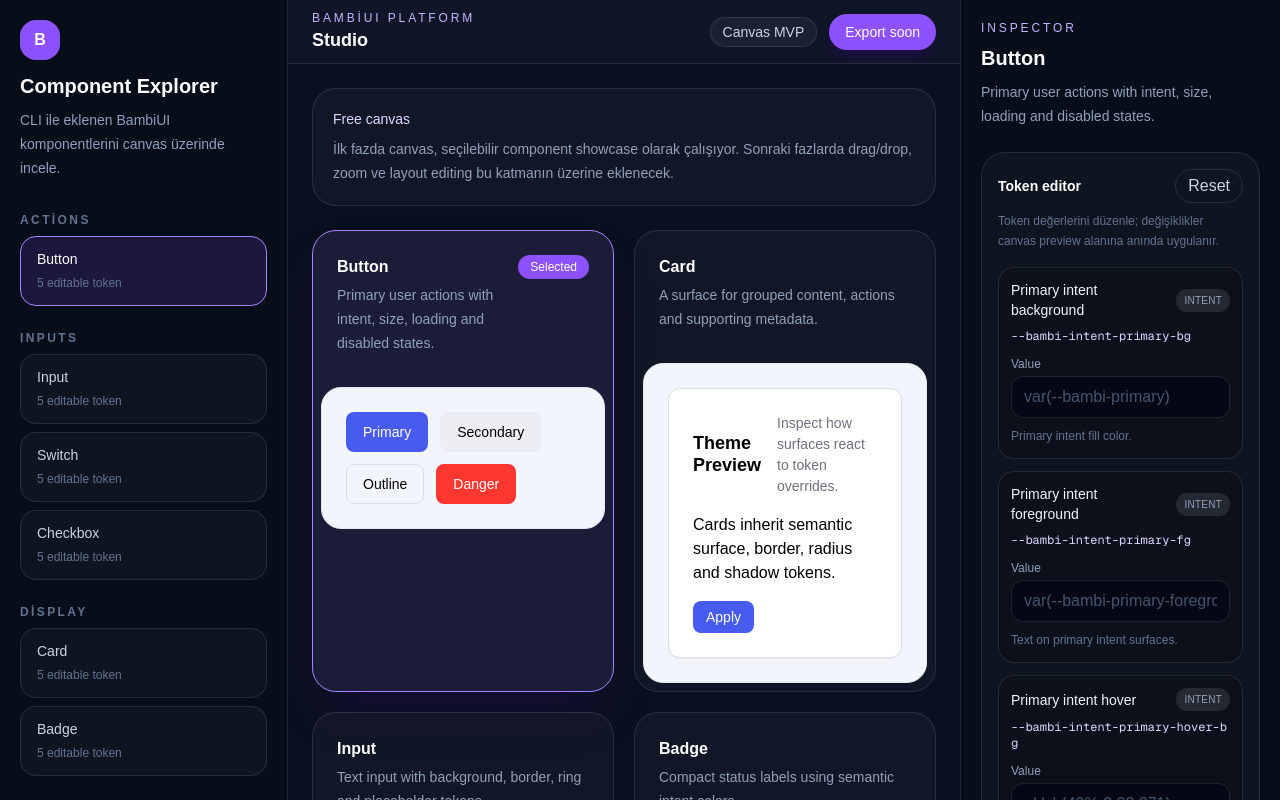
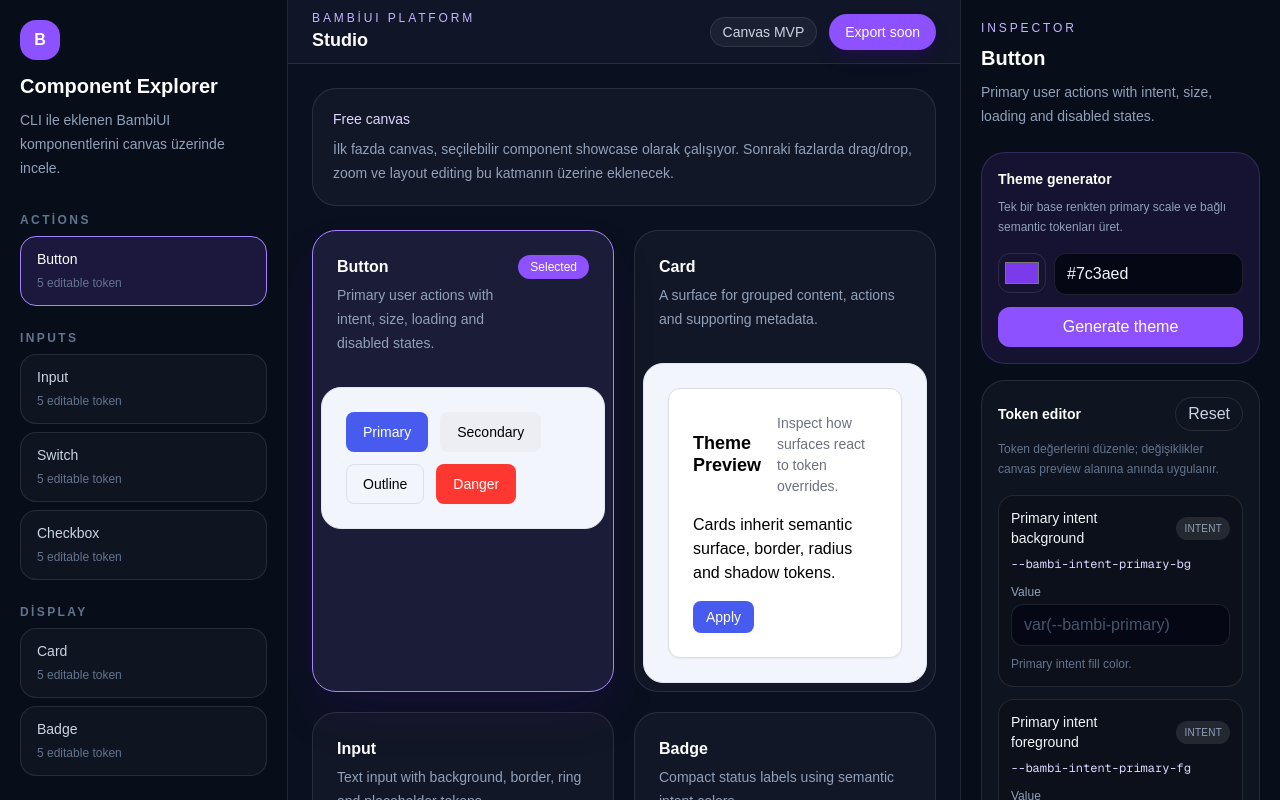
Before and after one commit to bambiui/studio, a Next.js app: page / in a window 1280 px wide. Shown: the top 800 px of the page. Built offline with nearby package versions, Linux system fonts and the light colour scheme.

Commit message:
feat(studio): generate theme from base color

```diff
--- a/src/studio/components/StudioShell.tsx
+++ b/src/studio/components/StudioShell.tsx
@@ -8,6 +8,7 @@ import {
   type ComponentCategory,
   type StudioComponentDefinition,
 } from "../registry/components";
+import { createThemeFromBaseColor, isValidHexColor } from "../theme/generator";
 import { editableTokenDefaults, type TokenOverrides } from "../tokens/defaults";
 import { tokenDefinitionMap } from "../tokens/metadata";
 
@@ -49,6 +50,13 @@ export function StudioShell() {
 
   const resetTokens = () => setTokenOverrides({});
 
+  const applyGeneratedTheme = (baseColor: string) => {
+    setTokenOverrides((current) => ({
+      ...current,
+      ...createThemeFromBaseColor(baseColor),
+    }));
+  };
+
   return (
     <div className="flex min-h-screen bg-[#0b1020] text-slate-100">
       <ComponentExplorer
@@ -68,6 +76,7 @@ export function StudioShell() {
         tokenOverrides={tokenOverrides}
         onUpdateToken={updateToken}
         onResetTokens={resetTokens}
+        onApplyGeneratedTheme={applyGeneratedTheme}
       />
     </div>
   );
@@ -272,6 +281,7 @@ interface InspectorPanelProps {
   tokenOverrides: TokenOverrides;
   onUpdateToken: (tokenId: string, value: string) => void;
   onResetTokens: () => void;
+  onApplyGeneratedTheme: (baseColor: string) => void;
 }
 
 function InspectorPanel({
@@ -279,7 +289,10 @@ function InspectorPanel({
   tokenOverrides,
   onUpdateToken,
   onResetTokens,
+  onApplyGeneratedTheme,
 }: InspectorPanelProps) {
+  const [baseColor, setBaseColor] = useState("#7c3aed");
+  const canGenerateTheme = isValidHexColor(baseColor);
   return (
     <aside className="hidden w-80 shrink-0 border-l border-white/10 bg-[#080d1a] p-5 xl:block">
       <div className="mb-6">
@@ -294,6 +307,36 @@ function InspectorPanel({
             "Canvas üzerinden bir komponent seç."}
         </p>
       </div>
+
+      <section className="mb-4 rounded-3xl border border-violet-400/20 bg-violet-500/10 p-4">
+        <h3 className="text-sm font-semibold text-white">Theme generator</h3>
+        <p className="mt-2 text-xs leading-5 text-slate-400">
+          Tek bir base renkten primary scale ve bağlı semantic tokenları üret.
+        </p>
+        <div className="mt-4 flex gap-2">
+          <input
+            type="color"
+            value={canGenerateTheme ? baseColor : "#7c3aed"}
+            onChange={(event) => setBaseColor(event.target.value)}
+            className="h-10 w-12 rounded-xl border border-white/10 bg-transparent p-1"
+            aria-label="Base color"
+          />
+          <input
+            value={baseColor}
+            onChange={(event) => setBaseColor(event.target.value)}
+            className="min-w-0 flex-1 rounded-xl border border-white/10 bg-[#050814] px-3 py-2 text-sm text-slate-100 outline-none transition placeholder:text-slate-600 focus:border-violet-400"
+            placeholder="#7c3aed"
+          />
+        </div>
+        <button
+          type="button"
+          disabled={!canGenerateTheme}
+          onClick={() => onApplyGeneratedTheme(baseColor)}
+          className="mt-3 w-full rounded-xl bg-violet-500 px-4 py-2 text-sm font-medium text-white transition hover:bg-violet-400 disabled:cursor-not-allowed disabled:opacity-50"
+        >
+          Generate theme
+        </button>
+      </section>
 
       <section className="rounded-3xl border border-white/10 bg-white/[0.03] p-4">
         <div className="flex items-center justify-between gap-3">
--- /dev/null
+++ b/src/studio/theme/generator.ts
@@ -0,0 +1,98 @@
+import type { TokenOverrides } from "../tokens/defaults";
+
+const PRIMARY_SCALE = [
+  ["50", 97, 0.018],
+  ["100", 94, 0.036],
+  ["200", 88, 0.072],
+  ["300", 78, 0.12],
+  ["400", 66, 0.18],
+  ["500", 55, 0.22],
+  ["600", 49, 0.23],
+  ["700", 42, 0.2],
+  ["800", 34, 0.16],
+  ["900", 27, 0.12],
+  ["950", 18, 0.08],
+] as const;
+
+interface RgbColor {
+  red: number;
+  green: number;
+  blue: number;
+}
+
+export function createThemeFromBaseColor(hexColor: string): TokenOverrides {
+  const rgb = parseHexColor(hexColor) ?? { red: 124, green: 58, blue: 237 };
+  const hue = Math.round(rgbToHslHue(rgb));
+  const foreground = relativeLuminance(rgb) > 0.56 ? "oklch(9% 0 0)" : "oklch(100% 0 0)";
+
+  const primaryScale = Object.fromEntries(
+    PRIMARY_SCALE.map(([step, lightness, chroma]) => [
+      `--bambi-primary-${step}`,
+      `oklch(${lightness}% ${chroma} ${hue})`,
+    ]),
+  );
+
+  return {
+    ...primaryScale,
+    "--bambi-primary": "var(--bambi-primary-500)",
+    "--bambi-primary-foreground": foreground,
+    "--bambi-ring": "var(--bambi-primary)",
+    "--bambi-intent-primary-bg": "var(--bambi-primary)",
+    "--bambi-intent-primary-fg": "var(--bambi-primary-foreground)",
+    "--bambi-intent-primary-hover-bg": "var(--bambi-primary-600)",
+  };
+}
+
+export function isValidHexColor(value: string): boolean {
+  return parseHexColor(value) !== null;
+}
+
+function parseHexColor(value: string): RgbColor | null {
+  const normalized = value.trim().replace(/^#/, "");
+  const expanded =
+    normalized.length === 3
+      ? normalized
+          .split("")
+          .map((character) => `${character}${character}`)
+          .join("")
+      : normalized;
+
+  if (!/^[0-9a-fA-F]{6}$/.test(expanded)) return null;
+
+  return {
+    red: Number.parseInt(expanded.slice(0, 2), 16),
+    green: Number.parseInt(expanded.slice(2, 4), 16),
+    blue: Number.parseInt(expanded.slice(4, 6), 16),
+  };
+}
+
+function rgbToHslHue({ red, green, blue }: RgbColor): number {
+  const r = red / 255;
+  const g = green / 255;
+  const b = blue / 255;
+  const max = Math.max(r, g, b);
+  const min = Math.min(r, g, b);
+  const delta = max - min;
+
+  if (delta === 0) return 271;
+
+  let hue = 0;
+  if (max === r) hue = ((g - b) / delta) % 6;
+  else if (max === g) hue = (b - r) / delta + 2;
+  else hue = (r - g) / delta + 4;
+
+  const degrees = hue * 60;
+  return degrees < 0 ? degrees + 360 : degrees;
+}
+
+function relativeLuminance({ red, green, blue }: RgbColor): number {
+  const channels = [red, green, blue].map((channel) => {
+    const normalized = channel / 255;
+    return normalized <= 0.03928
+      ? normalized / 12.92
+      : ((normalized + 0.055) / 1.055) ** 2.4;
+  });
+
+  const [r, g, b] = channels;
+  return 0.2126 * (r ?? 0) + 0.7152 * (g ?? 0) + 0.0722 * (b ?? 0);
+}
```
